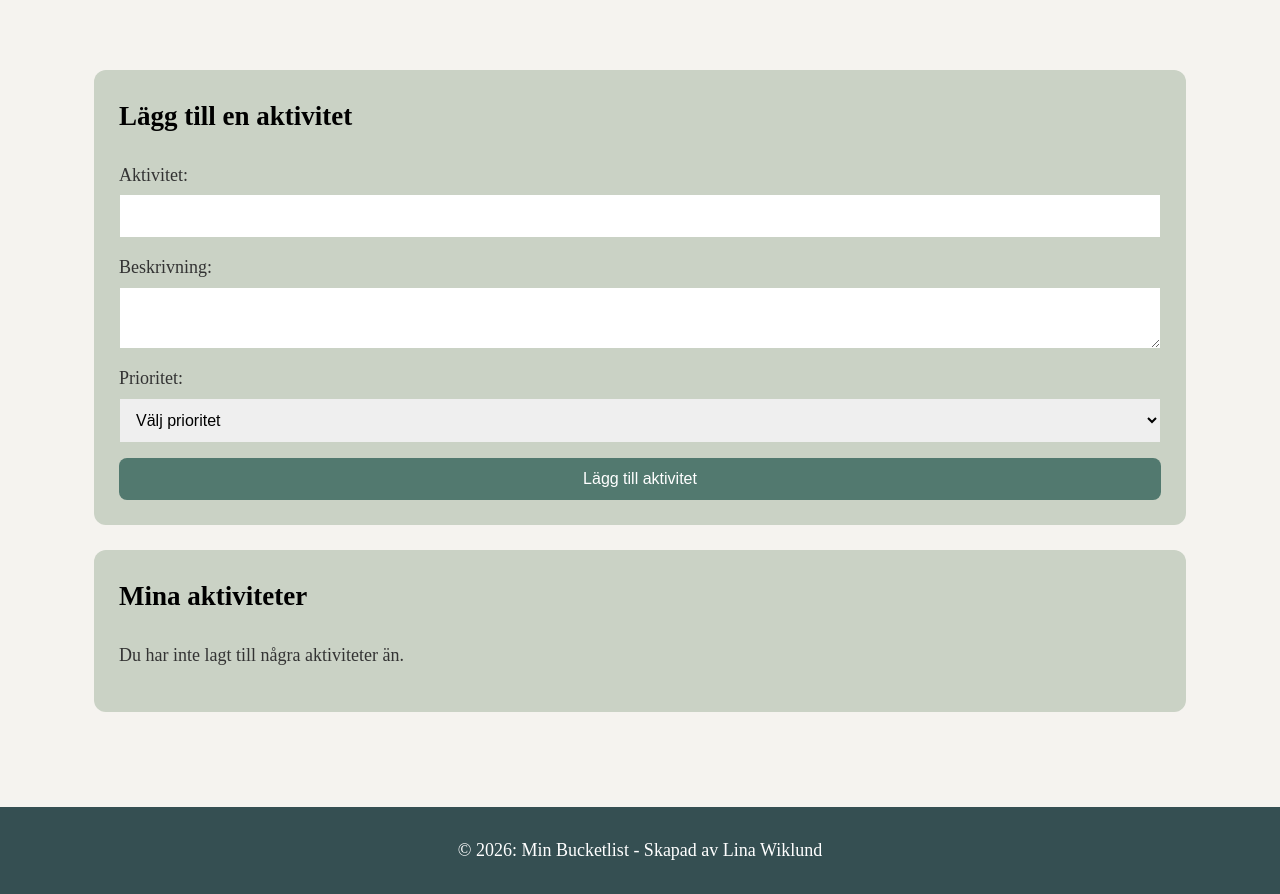
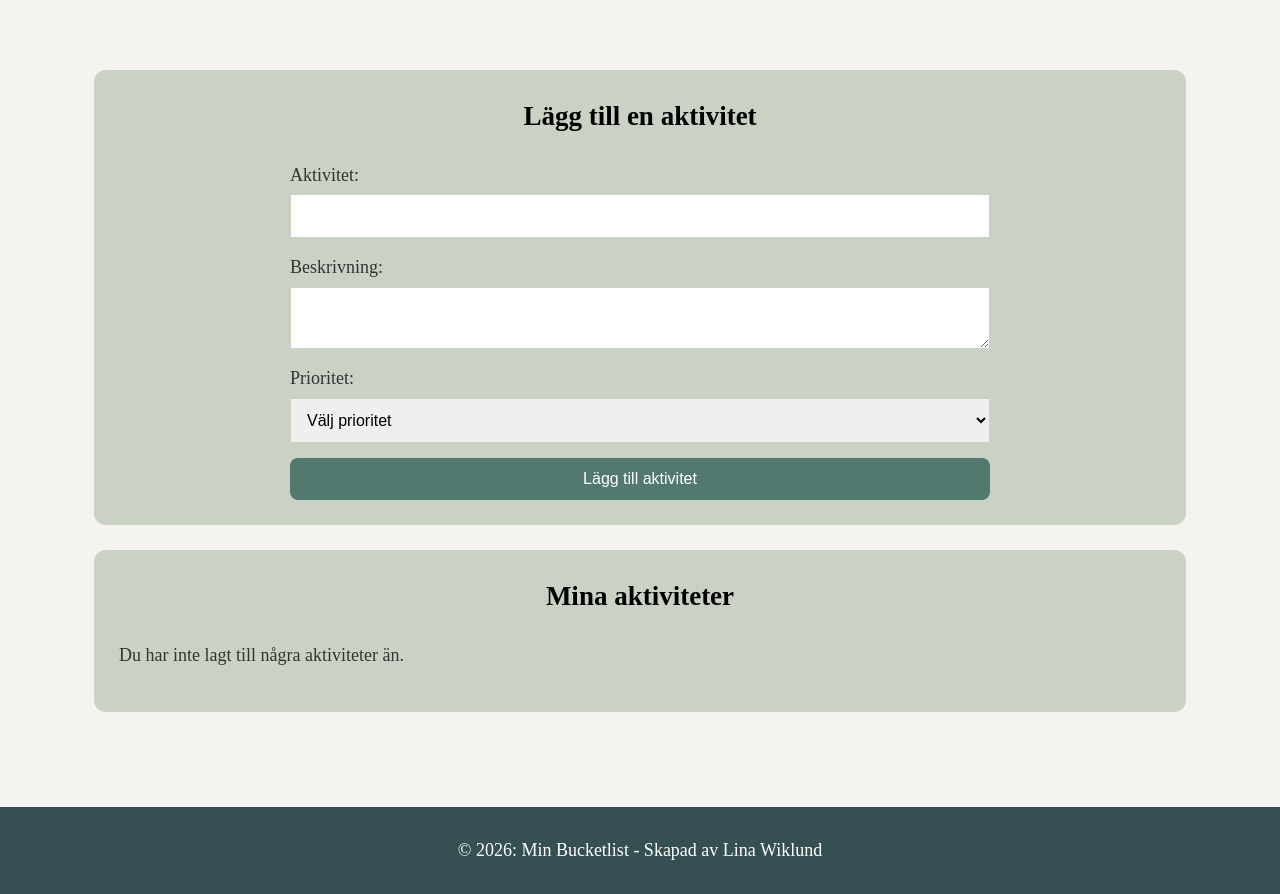
Before and after one commit to linaling92ll-sys/my-bucketlist, a PHP site: page /bucketlist.php in a window 1280 px wide. Shown: the part 113-1007 px from the top of the page. Run offline with PHP 8.4, Linux system fonts and the light colour scheme; data that the repository does not hold is empty.

Commit message:
har ändrat i css

```diff
--- a/assets/css/style.css
+++ b/assets/css/style.css
@@ -94,10 +94,18 @@ button:hover {
     background-color: #354F52;
 }
 
-form[action="add.php"] {
+.add-section h2 {
+    text-align: center;
+}
+
+.add-section form {
     display: flex;
     flex-direction: column;
     gap: 15px;
+    width: 100%;
+    max-width: 700px;
+    margin: auto;
+    text-align: left;
 }
 
 .form-group {
@@ -120,15 +128,15 @@ article {
     border-radius: 10px;
 }
 
-.activities-section {
-    width: 100%;
-    box-sizing: border-box;
+.activities-section article {
+    max-width: 700px;
+    margin: 0 auto 15px;
 }
 
-.activities-section article {
-    width: 100%;
-    box-sizing: border-box;
+.activities-section h2 {
+    text-align: center;
 }
+
 main > section {
     width: 100%;
     max-width: none;
--- a/includes/header.php
+++ b/includes/header.php
@@ -4,7 +4,7 @@
     <meta charset="UTF-8">
     <meta name="viewport" content="width=device-width, initial-scale=1.0">
     <title>Min Bucketlist</title>
-    <link rel="stylesheet" href="/my-bucketlist/assets/css/style.css?=v1">
+    <link rel="stylesheet" href="/my-bucketlist/assets/css/style.css?=v2">
 </head>
 <body>
     <header>
```
